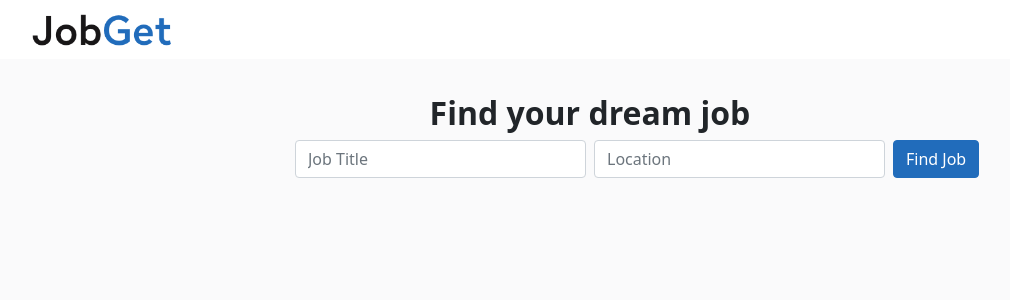
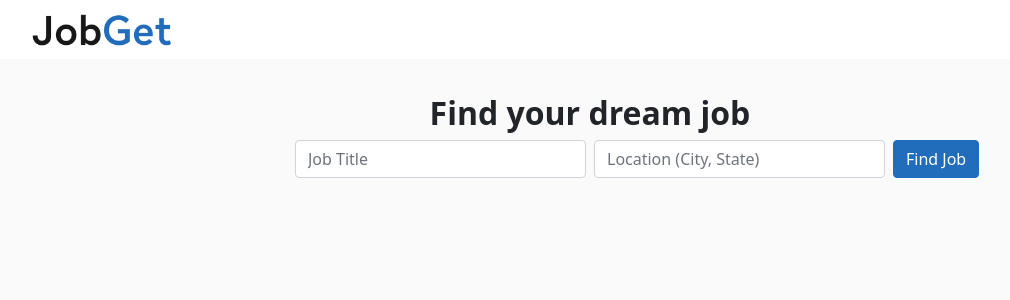
Before and after one commit to isukhii/job-listing, a React (Create React App) app: page / in a window 1280 px wide. Shown: the top 300 px of the page, without its empty margins (50-1060 px from the left). Built offline with nearby package versions, Linux system fonts and the light colour scheme.

Commit message:
Code Refactoring and Updated Readme

```diff
--- a/src/components/JobSearch/JobSearchForm.js
+++ b/src/components/JobSearch/JobSearchForm.js
@@ -49,7 +49,7 @@ function JobSearchForm(props) {
                     </Col>
                     <Col md={3}>
                         <Form.Group>
-                            <Form.Control size="md" className={!errorLocation ? "" : "is-invalid"} placeholder="Location" onChange={handlelocationChange} required/>
+                            <Form.Control size="md" className={!errorLocation ? "" : "is-invalid"} placeholder="Location (City, State)" onChange={handlelocationChange} required/>
                         </Form.Group>
                     </Col>
                     <Col md={2}>
```
Also changed, not shown: 1 other file (tests, documents, lock files or other folders).
